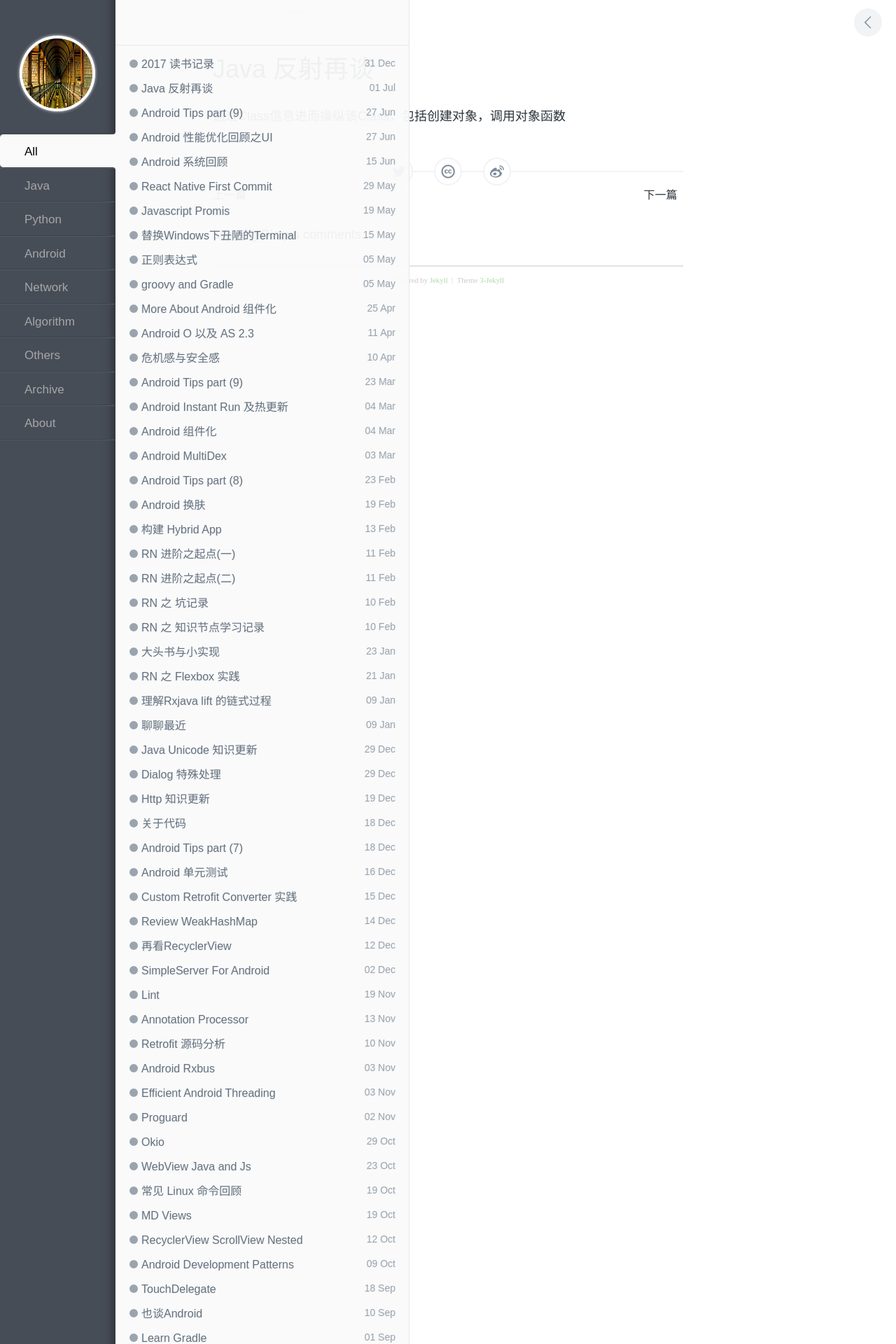
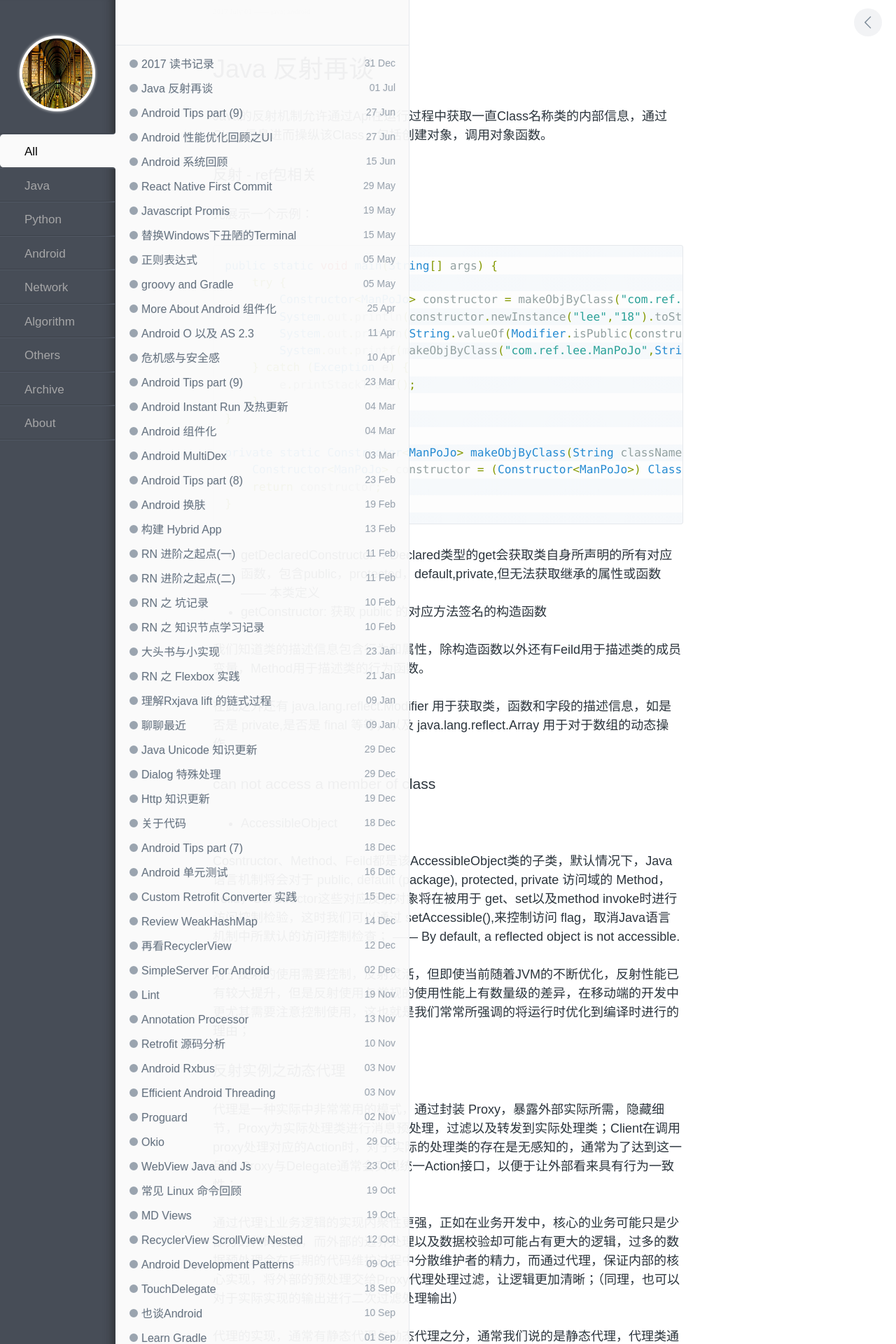
Before and after one commit to enlipan/enlipan.github.io, a Jekyll site: the page built from _posts/2017-07-01-java-ref-review.md, in a window 1280 px wide. Shown: the top 1920 px of the page at 70% size. Built offline with Jekyll 4.4.1, drawn with Linux system fonts in a browser that asks for light colours; nearby versions of some CDN libraries; comment, search, counter and statistics services are not loaded; some of the changed text lies outside the part shown.

Commit message:
modify pages android ref

```diff
--- a/_posts/2017-07-01-java-ref-review.md
+++ b/_posts/2017-07-01-java-ref-review.md
@@ -5,4 +5,108 @@ category: android
 keywords: [java, android]
 ---
 
-通过Class信息进而操纵该Class，包括创建对象，调用对象函数
+Java的反射机制允许通过Api在运行过程中获取一直Class名称类的内部信息，通过Class信息进而操纵该Class，包括创建对象，调用对象函数。
+
+### 反射 - ref包相关
+
+先展示一个示例：
+
+
+{% highlight java %}
+
+public static void main(String[] args) {
+    try {
+        Constructor<ManPoJo> constructor = makeObjByClass("com.ref.lee.ManPoJo",String.class, String.class);
+        System.out.println(constructor.newInstance("lee","18").toString());
+        System.out.println(String.valueOf(Modifier.isPublic(constructor.getModifiers())));
+        System.out.printf(makeObjByClass("com.ref.lee.ManPoJo",String.class).newInstance("sh").toString());
+    } catch (Exception e) {
+        e.printStackTrace();
+    }
+}
+
+private static Constructor<ManPoJo> makeObjByClass(String className,Class... args) throws ClassNotFoundException, NoSuchMethodException, IllegalAccessException, InvocationTargetException, InstantiationException {
+    Constructor<ManPoJo> constructor = (Constructor<ManPoJo>) Class.forName(className).getDeclaredConstructor(args);
+    return constructor;
+}
+
+
+{% endhighlight %}
+
+* getDeclaredConstructor ：Declared类型的get会获取类自身所声明的所有对应函数，包含public，protected，default,private,但无法获取继承的属性或函数 —— 本类定义
+
+* getConstructor: 获取 public 的对应方法签名的构造函数
+
+我们知道类的描述信息包含行为和属性，除构造函数以外还有Feild用于描述类的成员变量，Method用于描述类的行为函数。
+
+在此之外还有 java.lang.reflect.Modifier 用于获取类，函数和字段的描述信息，如是否是 private,是否是 final 等等，以及 java.lang.reflect.Array 用于对于数组的动态操作。
+
+
+### can not access a member of class
+
+* AccessibleObject
+
+Cosntructor、Method、Feild都是该AccessibleObject类的子类，默认情况下，Java语言机制将会对于 public, default (package), protected, private 访问域的 Method，Feild，Constructor这些对应反射对象将在被用于 get、set以及method invoke时进行访问控制检验，这时我们可以通过 setAccessible(),来控制访问 flag，取消Java语言机制中所默认的访问控制检查； —— By default, a reflected object is not accessible.
+
+对于反射的使用需要控制，反射灵活，但即使当前随着JVM的不断优化，反射性能已有较大提升，但是反射使用与常规的使用性能上有数量级的差异，在移动端的开发中更尤其需要注意控制使用，这也就是我们常常所强调的将运行时优化到编译时进行的理由；
+
+### 反射实例之动态代理
+
+代理是一种实际中非常常用的模式，通过封装 Proxy，暴露外部实际所需，隐藏细节，Proxy为实际处理类进行消息预处理，过滤以及转发到实际处理类；Client在调用 proxy处理对应的Action时，对于实际的处理类的存在是无感知的，通常为了达到这一目的 Proxy与Delegate通常会实现统一Action接口，以便于让外部看来具有行为一致性；
+
+通过代理让业务逻辑的实现内聚性更强，正如在业务开发中，核心的业务可能只是少部分的代码实现，而外部的边界处理以及数据校验却可能占有更大的逻辑，过多的数据预处理会在后期的代码维护过程中分散维护者的精力，而通过代理，保证内部的核心实现，将外部的预处理交给Proxy代理处理过滤，让逻辑更加清晰；（同理，也可以对于实际实现的输出进行二次过滤处理输出）
+
+
+代理的实现，通常有静态代理与动态代理之分，通常我们说的是静态代理，代理类通过包装实际委托类来处理Action，实际委托类通常是Proxy的内部属性，一般通过初始化注入，二者的代理委托关系在编译时就已确定。但这类方式并不灵活，在使用时如要添加删除都需要同步修改，而且每个逻辑的处理都需要两个类Proxy与委托类的实现，这也容易造成类的膨胀问题。
+
+
+
+#### 动态代理
+
+对动态代理深刻印象是在看了Retrofit的实现之后，其核心实现：
+
+{%  highlight java %}
+
+public <T> T create(final Class<T> service) {
+    Utils.validateServiceInterface(service);
+    if(this.validateEagerly) {
+        this.eagerlyValidateMethods(service);
+    }
+
+    return Proxy.newProxyInstance(service.getClassLoader(), new Class[]{service}, new InvocationHandler() {
+        private final Platform platform = Platform.get();
+
+        public Object invoke(Object proxy, Method method, Object... args) throws Throwable {
+            if(method.getDeclaringClass() == Object.class) {
+                return method.invoke(this, args);
+            } else if(this.platform.isDefaultMethod(method)) {
+                return this.platform.invokeDefaultMethod(method, service, proxy, args);
+            } else {
+                ServiceMethod serviceMethod = Retrofit.this.loadServiceMethod(method);
+                OkHttpCall okHttpCall = new OkHttpCall(serviceMethod, args);
+                return serviceMethod.callAdapter.adapt(okHttpCall);
+            }
+        }
+    });
+}
+
+public interface InvocationHandler {
+    Object invoke(Object var1, Method var2, Object[] var3) throws Throwable;
+}
+
+public class Proxy implements Serializable {
+    protected InvocationHandler h;
+
+    protected Proxy(InvocationHandler h) {
+        throw new RuntimeException("Stub!");
+    }
+
+    // Stub 实现实际由运行虚拟机FramWork实现
+    public static Object newProxyInstance(ClassLoader loader, Class<?>[] interfaces, InvocationHandler h) throws IllegalArgumentException {
+        throw new RuntimeException("Stub!");
+    }
+}
+
+{% endhighlight %}
+
+创建的Proxy就是 传入的 service.interface 接口的代理类，实际的实现均是通过 InvocationHandler 分发调度处理，其实际Action在运行时通过反射机制动态构建，极大的提升了系统的可扩展性；
```
